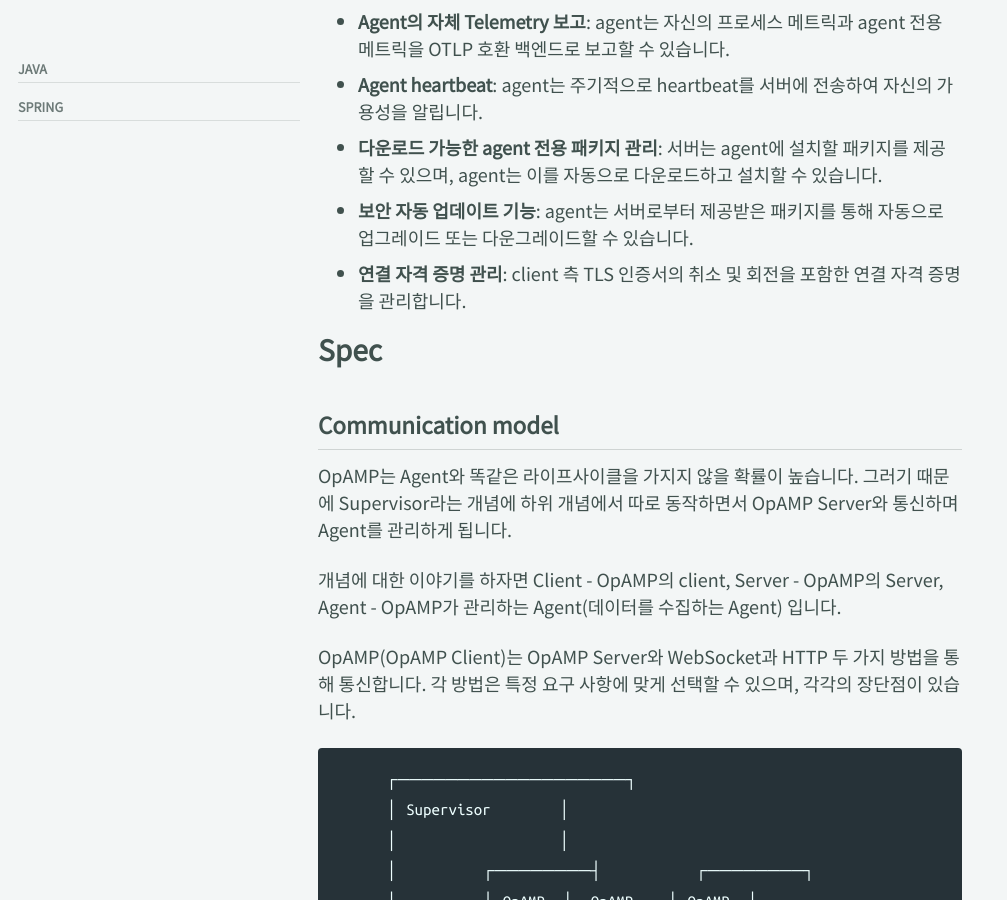
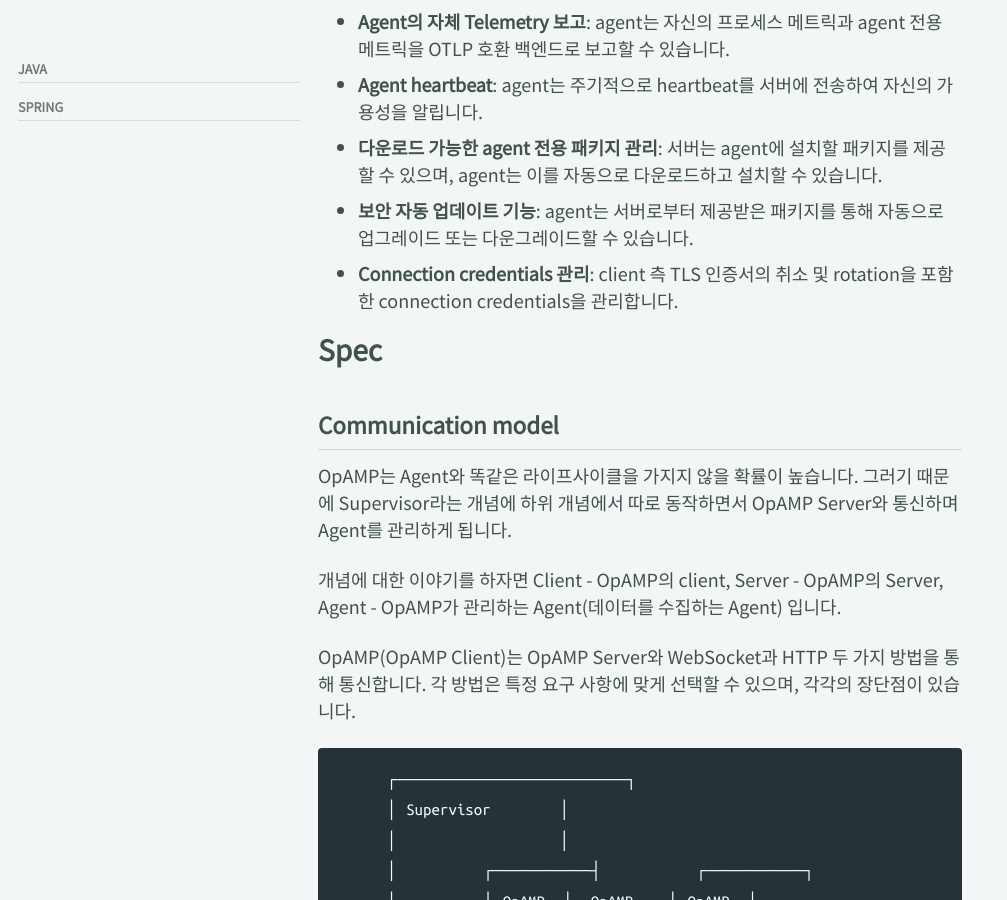
Before and after one commit to BaeJi77/BaeJi77.github.io, a Jekyll site: the page built from _posts/dev/2024-11-10-About-OpAMP-1.md, in a window 1280 px wide and 900 px high, scrolled down 2395 px. Shown: the whole window, without its empty margins (0-1007 px from the left). Built offline with Jekyll 4.4.1, drawn with Linux system fonts in a browser that asks for light colours; cached includes are drawn as plain includes; nearby versions of some CDN libraries; comment, search, counter and statistics services are not loaded.

Commit message:
24-11-10 about otel OpAMP (1)

```diff
--- a/_posts/dev/2024-11-10-About-OpAMP-1.md
+++ b/_posts/dev/2024-11-10-About-OpAMP-1.md
@@ -54,7 +54,7 @@ OpAMP의 핵심 기능은 다음과 같습니다:
 - **Agent heartbeat**: agent는 주기적으로 heartbeat를 서버에 전송하여 자신의 가용성을 알립니다.
 - **다운로드 가능한 agent 전용 패키지 관리**: 서버는 agent에 설치할 패키지를 제공할 수 있으며, agent는 이를 자동으로 다운로드하고 설치할 수 있습니다.
 - **보안 자동 업데이트 기능**: agent는 서버로부터 제공받은 패키지를 통해 자동으로 업그레이드 또는 다운그레이드할 수 있습니다.
-- **연결 자격 증명 관리**: client 측 TLS 인증서의 취소 및 회전을 포함한 연결 자격 증명을 관리합니다.
+- **Connection credentials 관리**: client 측 TLS 인증서의 취소 및 rotation을 포함한 connection credentials을 관리합니다.
 
 # Spec
 
```
